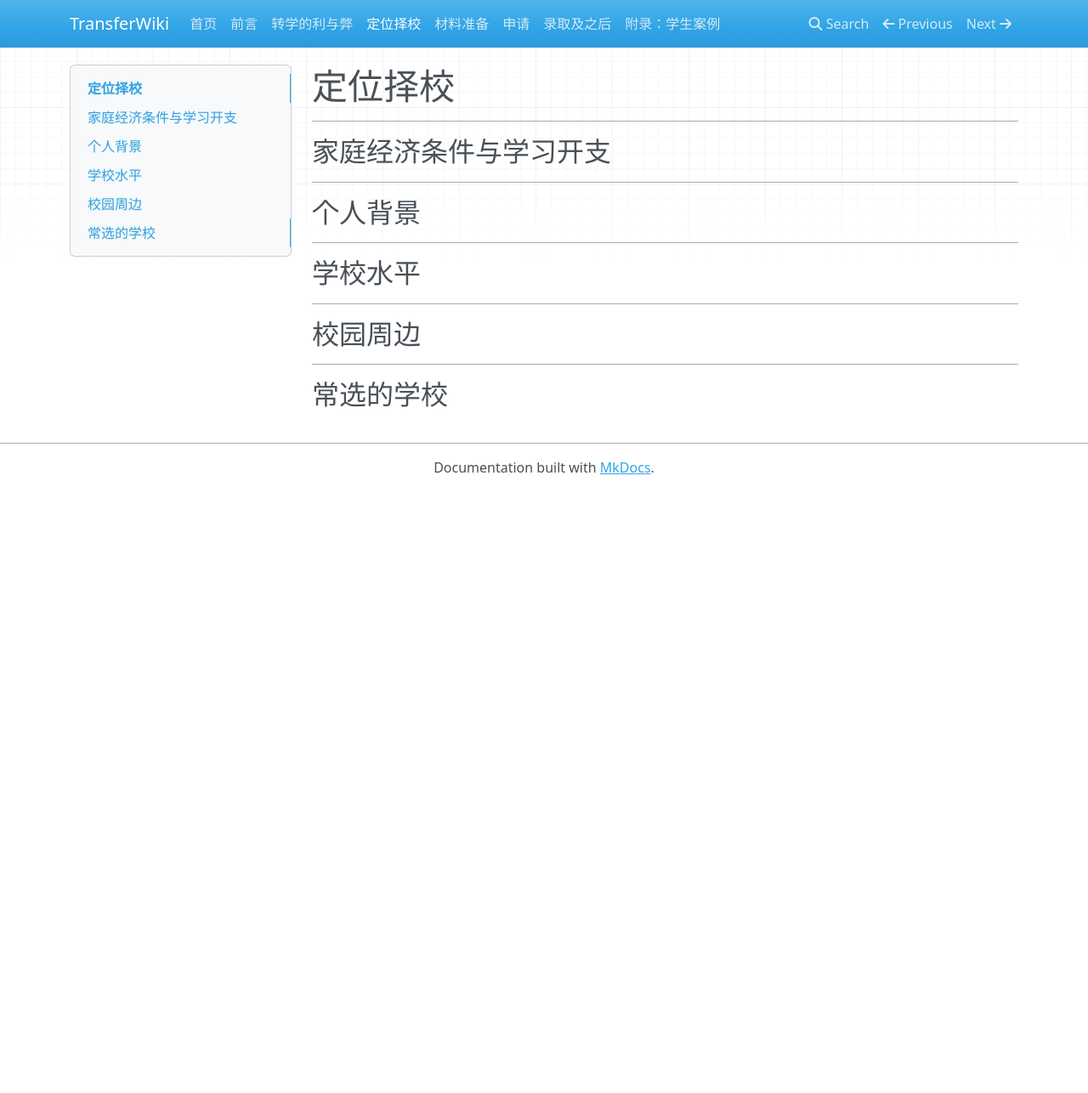
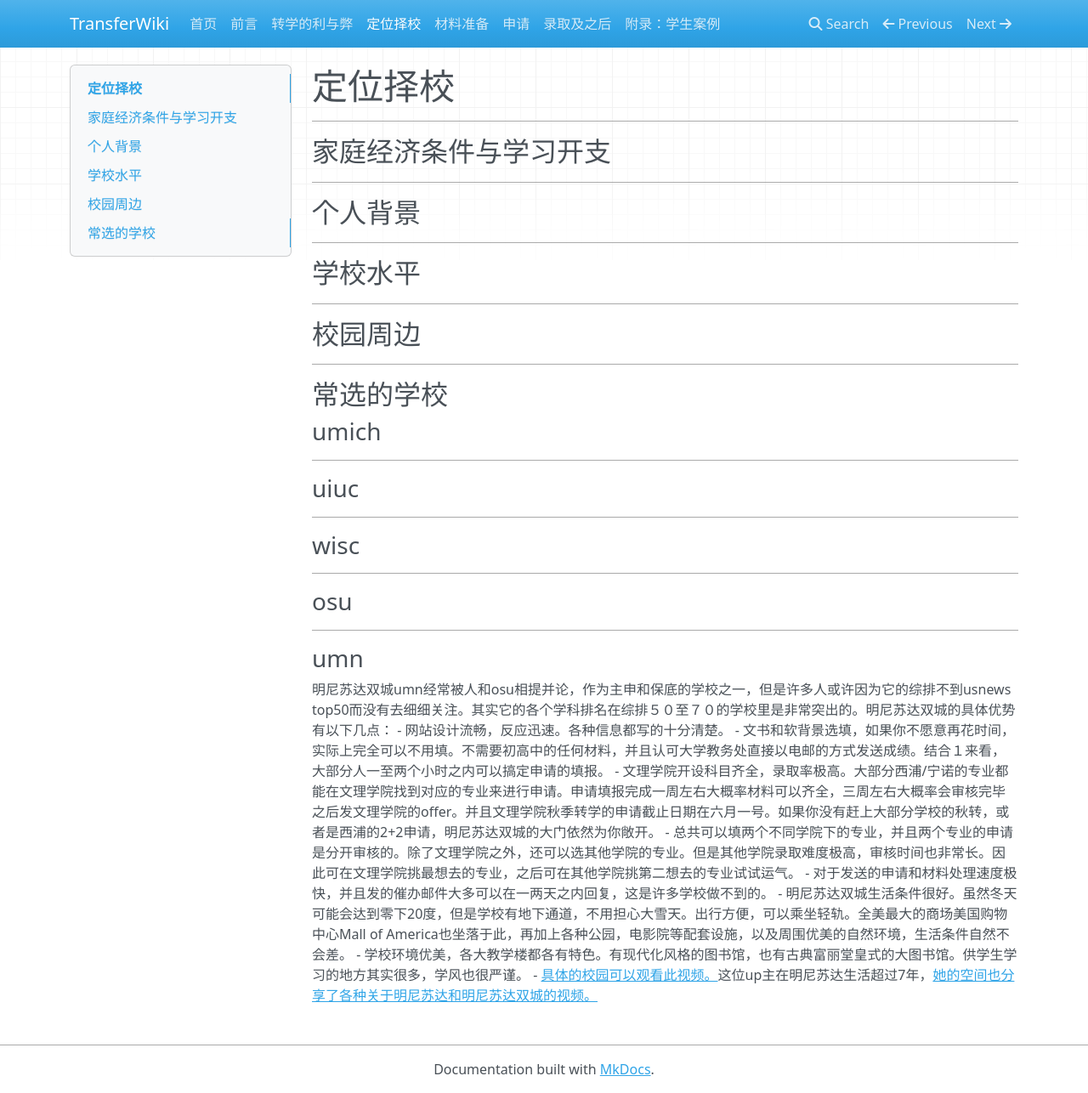
Before and after one commit to SihanXU/TransferWiki, an MkDocs documentation site: the page built from docs/school.md, in a window 1280 px wide and 1286 px high. Shown: the whole window at 85% size. Built offline with MkDocs 1.6.1, drawn with Linux system fonts in a browser that asks for light colours; nearby versions of some CDN libraries.

Commit message:
Update school.md

```diff
--- a/docs/school.md
+++ b/docs/school.md
@@ -19,3 +19,29 @@
 ***
 
 ## 常选的学校
+### umich
+
+***
+
+### uiuc
+
+***
+
+### wisc
+
+***
+
+### osu
+
+***
+
+### umn
+明尼苏达双城umn经常被人和osu相提并论，作为主申和保底的学校之一，但是许多人或许因为它的综排不到usnews top50而没有去细细关注。其实它的各个学科排名在综排５０至７０的学校里是非常突出的。明尼苏达双城的具体优势有以下几点：
+- 网站设计流畅，反应迅速。各种信息都写的十分清楚。
+- 文书和软背景选填，如果你不愿意再花时间，实际上完全可以不用填。不需要初高中的任何材料，并且认可大学教务处直接以电邮的方式发送成绩。结合１来看，大部分人一至两个小时之内可以搞定申请的填报。
+- 文理学院开设科目齐全，录取率极高。大部分西浦/宁诺的专业都能在文理学院找到对应的专业来进行申请。申请填报完成一周左右大概率材料可以齐全，三周左右大概率会审核完毕之后发文理学院的offer。并且文理学院秋季转学的申请截止日期在六月一号。如果你没有赶上大部分学校的秋转，或者是西浦的2+2申请，明尼苏达双城的大门依然为你敞开。
+- 总共可以填两个不同学院下的专业，并且两个专业的申请是分开审核的。除了文理学院之外，还可以选其他学院的专业。但是其他学院录取难度极高，审核时间也非常长。因此可在文理学院挑最想去的专业，之后可在其他学院挑第二想去的专业试试运气。
+- 对于发送的申请和材料处理速度极快，并且发的催办邮件大多可以在一两天之内回复，这是许多学校做不到的。
+- 明尼苏达双城生活条件很好。虽然冬天可能会达到零下20度，但是学校有地下通道，不用担心大雪天。出行方便，可以乘坐轻轨。全美最大的商场美国购物中心Mall of America也坐落于此，再加上各种公园，电影院等配套设施，以及周围优美的自然环境，生活条件自然不会差。
+- 学校环境优美，各大教学楼都各有特色。有现代化风格的图书馆，也有古典富丽堂皇式的大图书馆。供学生学习的地方其实很多，学风也很严谨。
+- [具体的校园可以观看此视频。](https://www.bilibili.com/video/BV1J4411m7zy?spm_id_from=333.999.0.0)这位up主在明尼苏达生活超过7年，[她的空间也分享了各种关于明尼苏达和明尼苏达双城的视频。](https://space.bilibili.com/337678006)
```
